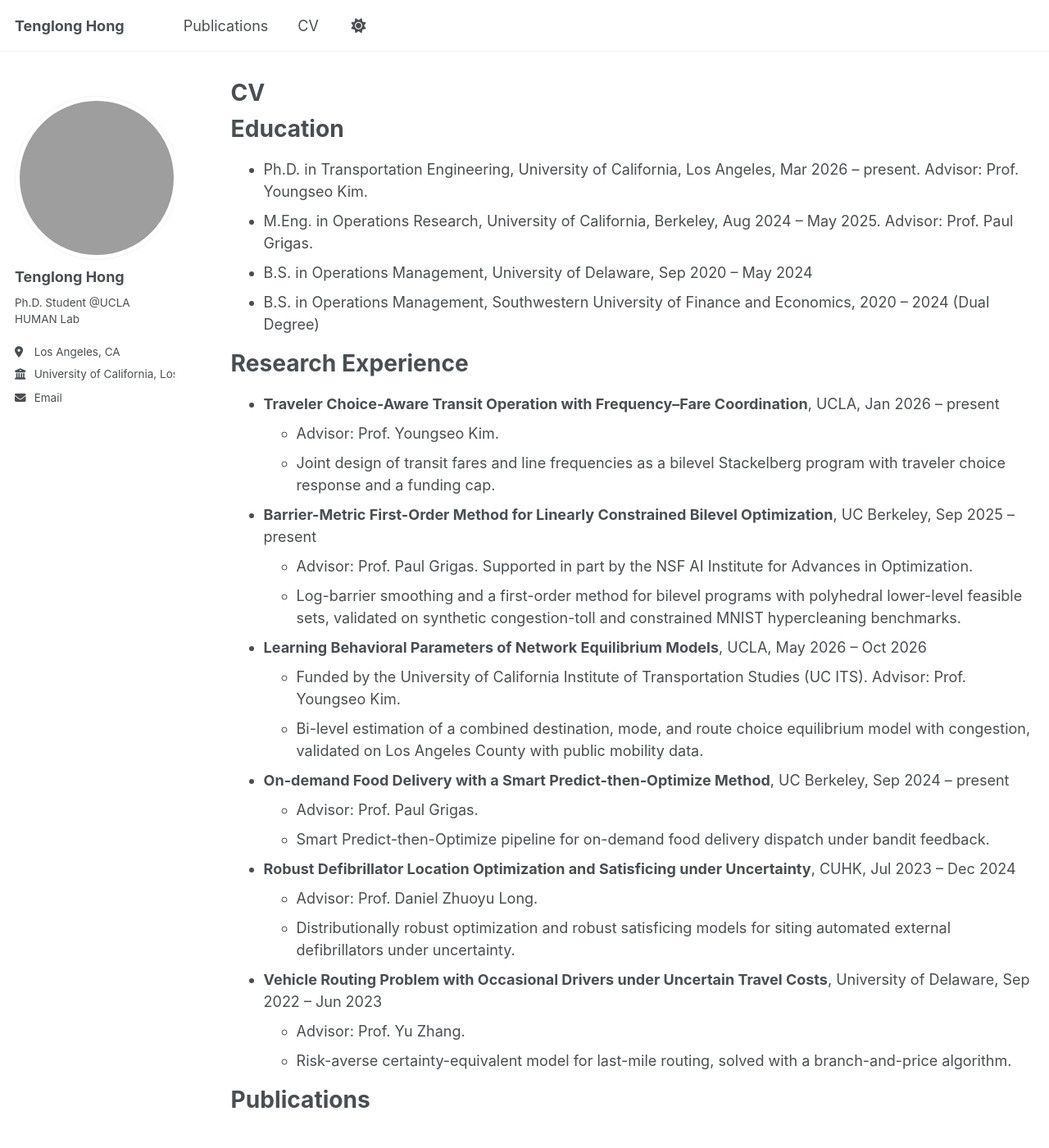
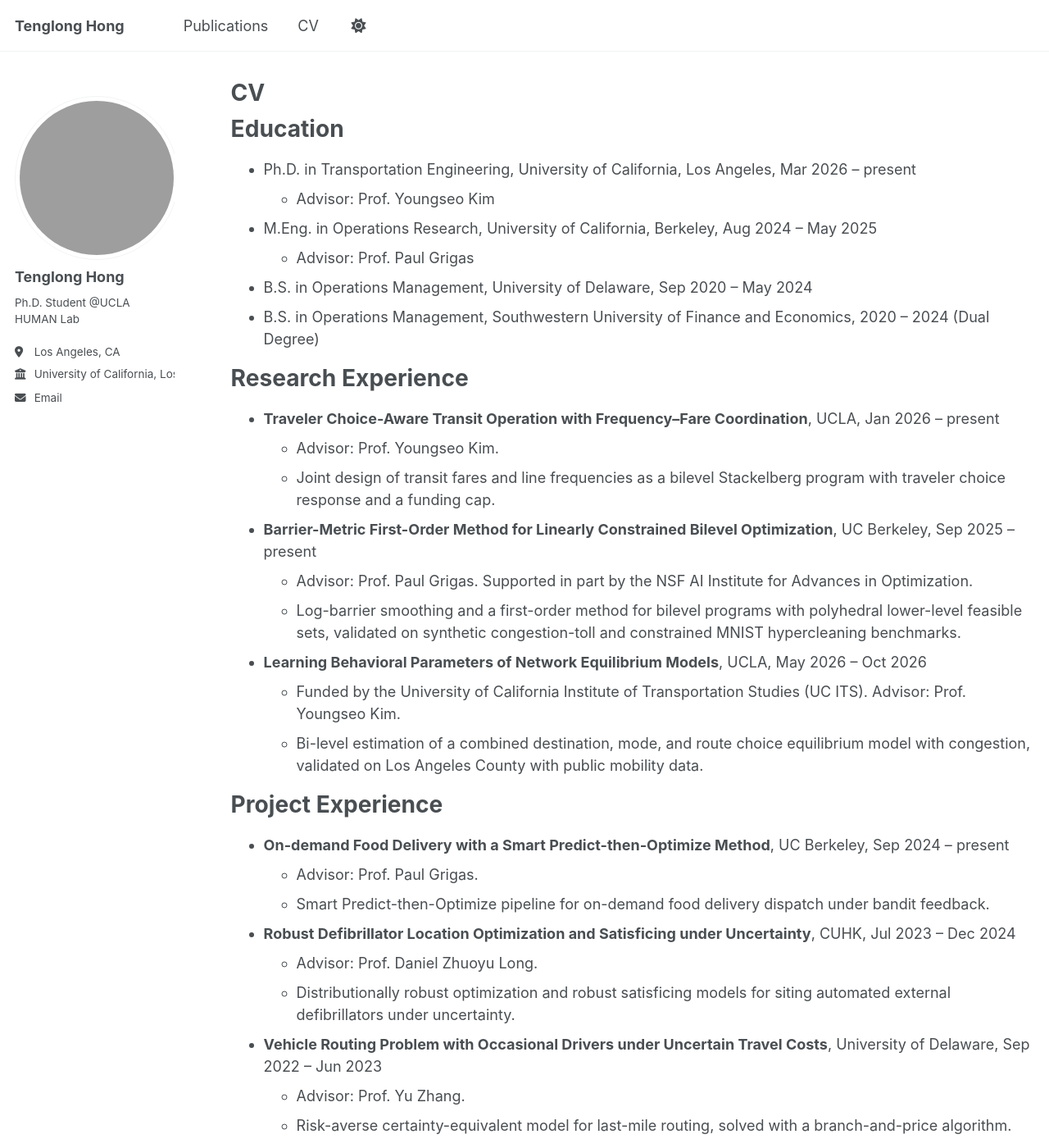
Before and after one commit to Tenglonghong/Tenglonghong.github.io, a Jekyll site: the page built from _pages/cv.md, in a window 1280 px wide and 1400 px high. Shown: the whole window at 82% size. Built offline with Jekyll 4.4.1, drawn with Linux system fonts in a browser that asks for light colours; a script that is not in the unit is left out.

Commit message:
Match CV page to the updated CV sections
Put education advisors on their own line and split out Project Experience.

Co-Authored-By: Claude Opus 5.5 <noreply@anthropic.com>

```diff
--- a/_pages/cv.md
+++ b/_pages/cv.md
@@ -11,8 +11,10 @@ redirect_from:
 
 Education
 ======
-* Ph.D. in Transportation Engineering, University of California, Los Angeles, Mar 2026 – present. Advisor: Prof. Youngseo Kim.
-* M.Eng. in Operations Research, University of California, Berkeley, Aug 2024 – May 2025. Advisor: Prof. Paul Grigas.
+* Ph.D. in Transportation Engineering, University of California, Los Angeles, Mar 2026 – present
+  * Advisor: Prof. Youngseo Kim
+* M.Eng. in Operations Research, University of California, Berkeley, Aug 2024 – May 2025
+  * Advisor: Prof. Paul Grigas
 * B.S. in Operations Management, University of Delaware, Sep 2020 – May 2024
 * B.S. in Operations Management, Southwestern University of Finance and Economics, 2020 – 2024 (Dual Degree)
 
@@ -27,6 +29,9 @@ Research Experience
 * **Learning Behavioral Parameters of Network Equilibrium Models**, UCLA, May 2026 – Oct 2026
   * Funded by the University of California Institute of Transportation Studies (UC ITS). Advisor: Prof. Youngseo Kim.
   * Bi-level estimation of a combined destination, mode, and route choice equilibrium model with congestion, validated on Los Angeles County with public mobility data.
+
+Project Experience
+======
 * **On-demand Food Delivery with a Smart Predict-then-Optimize Method**, UC Berkeley, Sep 2024 – present
   * Advisor: Prof. Paul Grigas.
   * Smart Predict-then-Optimize pipeline for on-demand food delivery dispatch under bandit feedback.
```
